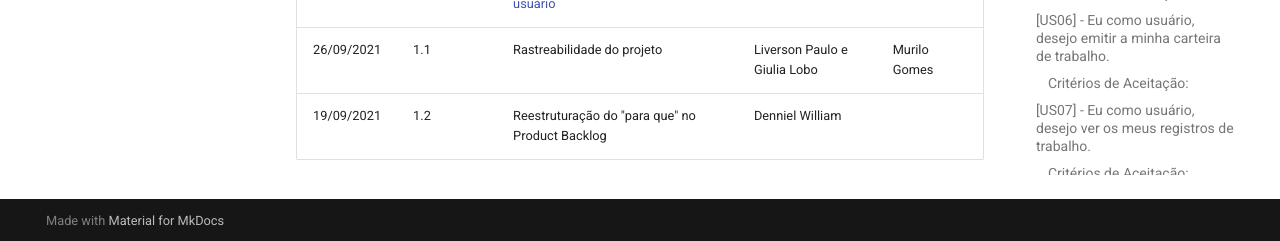
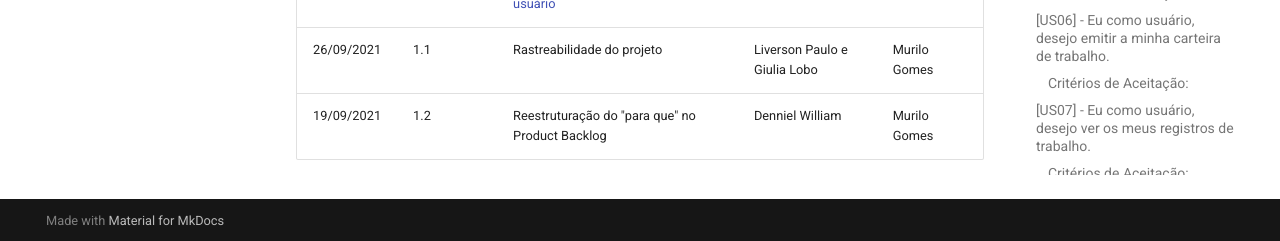
Before and after one commit to Requisitos-de-Software/2021.1-CarteiradeTrabalhoDigital, an MkDocs documentation site: the page built from docs/modelagem/product-backlog.md, in a window 1280 px wide and 900 px high, scrolled down 7190 px. Shown: the part 656-897 px from the top of the window. Built offline with MkDocs 1.6.1 and Material for MkDocs 9.7.7, drawn with Linux system fonts in a browser that asks for light colours.

Commit message:
Update product-backlog.md

```diff
--- a/docs/modelagem/product-backlog.md
+++ b/docs/modelagem/product-backlog.md
@@ -223,4 +223,4 @@
 | 08/09/2021 | 0.2 | Adição dos critérios de aceitação, introdução ao documento e bibliografia. | Murilo Gomes e Lucas Rodrigues | Denniel William |
 | 09/09/2021 | 1.0 | Adição da tabela backlog do produto e remoção da tabela de histórias de <a href="../lexicos#usuario">usuário</a> | Denniel William |  |
 | 26/09/2021 | 1.1 | Rastreabilidade do projeto  | Liverson Paulo e Giulia Lobo | Murilo Gomes |
-| 19/09/2021 | 1.2 | Reestruturação do "para que" no Product Backlog  | Denniel William |  |
+| 19/09/2021 | 1.2 | Reestruturação do "para que" no Product Backlog  | Denniel William | Murilo Gomes  |
```
